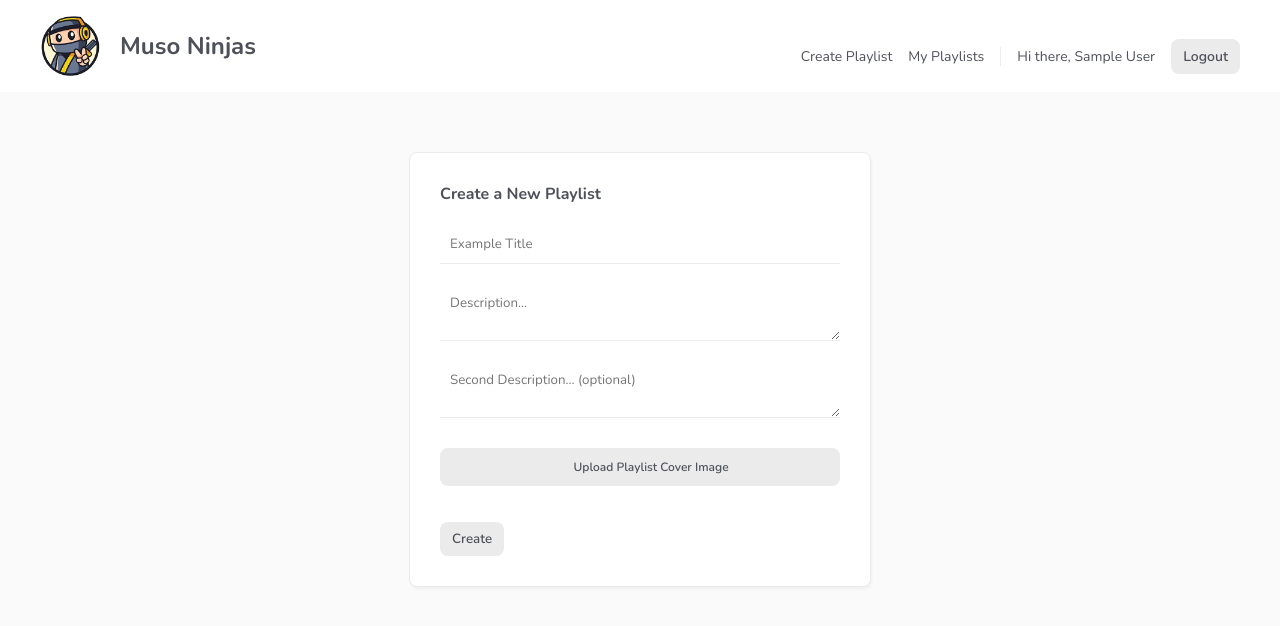
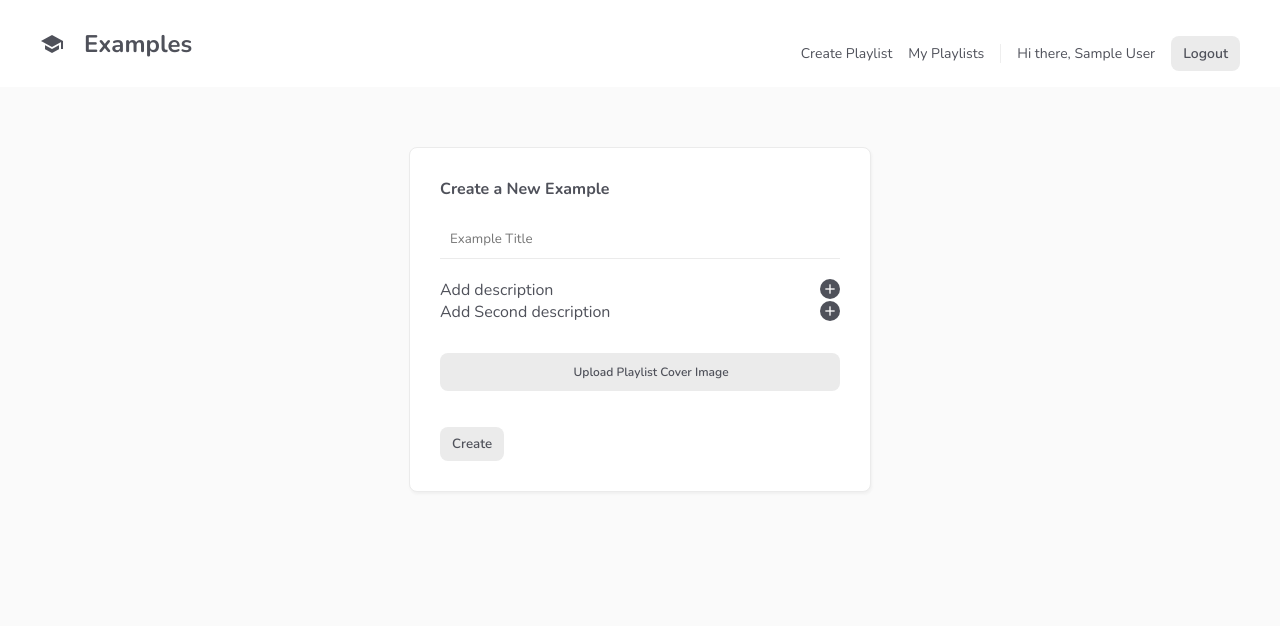
Before and after one commit to emielvandeveire/examples, a Vue app: page /playlists/create in a window 1280 px wide. Shown: the top 626 px of the page. Built offline with nearby package versions, Linux system fonts and the light colour scheme; no server answers; sample sign-in values are in the browser's storage.

Commit message:
hide or show descriptions

```diff
--- a/src/assets/main.css
+++ b/src/assets/main.css
@@ -1,5 +1,5 @@
 /* custom font */
-@import url('https://fonts.googleapis.com/css2?family=Nunito:wght@200;300;400;600;700;800;900&display=swap');
+@import url("https://fonts.googleapis.com/css2?family=Nunito:wght@200;300;400;600;700;800;900&display=swap");
 
 /* variables */
 :root {
@@ -12,7 +12,7 @@
 * {
   margin: 0;
   padding: 0;
-  font-family: 'Nunito', sans-serif;
+  font-family: "Nunito", sans-serif;
   color: var(--primary);
 }
 body {
@@ -23,7 +23,9 @@ a {
 }
 
 /* buttons */
-button, .btn, label {
+button,
+.btn,
+label {
   background: var(--secondary);
   border-radius: 8px;
   border: 0;
@@ -32,7 +34,8 @@ button, .btn, label {
   cursor: pointer;
   display: inline-block;
 }
-button:hover, .btn:hover {
+button:hover,
+.btn:hover {
   background: var(--primary);
   color: white;
 }
@@ -49,11 +52,12 @@ form {
   margin: 0 auto;
   padding: 30px;
   border-radius: 8px;
-  box-shadow: 1px 2px 3px rgba(50,50,50,0.05);
-  border: 1px solid  var(--secondary);
+  box-shadow: 1px 2px 3px rgba(50, 50, 50, 0.05);
+  border: 1px solid var(--secondary);
   background: white;
 }
-input, textarea {
+input,
+textarea {
   border: 0;
   border-bottom: 1px solid var(--secondary);
   padding: 10px;
@@ -84,6 +88,16 @@ form label:hover span.icon {
   background: var(--primary);
   color: white;
 }
+.checkbox {
+  display: grid;
+  padding: 0;
+  margin: 0;
+  grid-template-columns: 20fr 1fr;
+}
+.checkbox input {
+  margin: 0;
+  padding: 0;
+}
 
 /* error text */
 .error {
--- a/src/components/AddSong.vue
+++ b/src/components/AddSong.vue
@@ -1,11 +1,11 @@
 <template>
   <div class="add-song">
-    <button v-if="!showForm" @click="showForm = true">Add Songs</button>
+    <button v-if="!showForm" @click="showForm = true">Add Comment</button>
     <form v-if="showForm" @submit.prevent="handleSubmit">
-      <h4>Add a New Song</h4>
+      <h4>Comment</h4>
       <input type="text" placeholder="Song title" required v-model="title">
       <input type="text" placeholder="Artist" required v-model="artist">
-      <button>Add</button>
+      <button>Comment</button>
     </form>
   </div>
 </template>
--- a/src/components/Navbar.vue
+++ b/src/components/Navbar.vue
@@ -1,12 +1,16 @@
 <template>
   <div class="navbar">
     <nav>
-      <img src="@/assets/ninja.png"/>
-      <h1><router-link :to="{ name: 'Home' }">Muso Ninjas</router-link></h1>
+      <i class="material-icons md-48">school</i>
+      <h1><router-link :to="{ name: 'Home' }">Examples</router-link></h1>
       <div class="links">
         <div v-if="user">
-          <router-link :to="{ name: 'CreatePlaylist' }">Create Playlist</router-link>
-          <router-link :to="{ name: 'UserPlaylists' }">My Playlists</router-link>
+          <router-link :to="{ name: 'CreatePlaylist' }"
+            >Create Playlist</router-link
+          >
+          <router-link :to="{ name: 'UserPlaylists' }"
+            >My Playlists</router-link
+          >
           <span>Hi there, {{ user.displayName }}</span>
           <button @click="handleClick">Logout</button>
         </div>
@@ -25,25 +29,25 @@
 //   - only show the signup and login links if we are not logged in
 //   - use the getUser composable to help
 
-import getUser from '../composables/getUser'
-import useLogout from '../composables/useLogout'
-import { useRouter } from 'vue-router'
+import getUser from "../composables/getUser";
+import useLogout from "../composables/useLogout";
+import { useRouter } from "vue-router";
 
 export default {
   setup() {
-    const { user } = getUser()
-    const { logout } = useLogout()
-    const router = useRouter()
+    const { user } = getUser();
+    const { logout } = useLogout();
+    const router = useRouter();
 
     const handleClick = async () => {
-      await logout()
-      console.log('logged out')
-      router.push({ name: 'Login' })
-    }
+      await logout();
+      console.log("logged out");
+      router.push({ name: "Login" });
+    };
 
-    return { handleClick, user }
-  }
-}
+    return { handleClick, user };
+  },
+};
 </script>
 
 <style scoped>
@@ -67,7 +71,8 @@ export default {
 nav .links {
   margin-left: auto;
 }
-  nav .links a, button {
+nav .links a,
+button {
   margin-left: 16px;
   font-size: 14px;
 }
--- a/src/views/playlists/CreatePlaylist.vue
+++ b/src/views/playlists/CreatePlaylist.vue
@@ -1,17 +1,55 @@
 <template>
   <div>
     <form @submit.prevent="handleSubmit">
-      <h4>Create a New Playlist</h4>
+      <h4>Create a New Example</h4>
       <input type="text" required placeholder="Example Title" v-model="title" />
+
+      <div class="extra-info">
+        <div class="checkbox">
+          <p>Add description</p>
+          <input
+            v-model="wantDescription"
+            id="wantDescription"
+            type="checkbox"
+          />
+          <label class="addOrRemove" for="wantDescription">
+            <i v-if="wantDescription" class="material-icons">
+              remove
+            </i>
+            <i v-if="!wantDescription" class="material-icons">
+              add
+            </i>
+          </label>
+        </div>
         <textarea
-        required
+          v-if="wantDescription"
           placeholder="Description..."
           v-model="description"
         ></textarea>
+
+        <div class="checkbox">
+          <p>Add Second description</p>
+          <input
+            v-model="wantDescription2"
+            id="wantDescription2"
+            type="checkbox"
+          />
+          <label class="addOrRemove" for="wantDescription2">
+            <i v-if="wantDescription2" class="material-icons">
+              remove
+            </i>
+            <i v-if="!wantDescription2" class="material-icons">
+              add
+            </i>
+          </label>
+        </div>
         <textarea
-        placeholder="Second Description... (optional)"
+          v-if="wantDescription2"
+          placeholder="Second Description..."
           v-model="description2"
         ></textarea>
+      </div>
+
       <!-- upload playlist image -->
       <label for="file"
         ><span class="material-icons icon">&#xe43e;</span>Upload Playlist Cover
@@ -69,6 +107,8 @@ export default {
         }
       }
     };
+    const wantDescription = ref(false);
+    const wantDescription2 = ref(false);
 
     // allowed file types
     const types = ["image/png", "image/jpeg"];
@@ -93,6 +133,8 @@ export default {
       fileError,
       handleChange,
       isPending,
+      wantDescription,
+      wantDescription2,
     };
   },
 };
@@ -114,4 +156,22 @@ label {
 button {
   margin-top: 20px;
 }
+input[type="checkbox"] {
+  display: none;
+}
+label.addOrRemove {
+  background: #4f515a;
+  height: 10px;
+  width: 10px;
+  margin: 0;
+  padding: 5px;
+  border-radius: 50px;
+}
+label.addOrRemove i {
+  color: white;
+  font-size: 16px;
+  height: 16px;
+  width: 16px;
+  margin: 0;
+}
 </style>
--- a/src/views/playlists/PlaylistDetails.vue
+++ b/src/views/playlists/PlaylistDetails.vue
@@ -9,7 +9,7 @@
       </div>
       <h2>{{ playlist.title }}</h2>
       <p class="username">Created by {{ playlist.userName }}</p>
-      <p class="description">{{ playlist.description }}</p>
+      <p v-if="playlist.description" class="description">{{ playlist.description }}</p>
       <p v-if="playlist.description2" class="description">{{ playlist.description2 }}</p>
       <button v-if="ownership" @click="handleDelete">Delete Playlist</button>
     </div>
```
Lines whose indentation alone changed are shown as unchanged.
